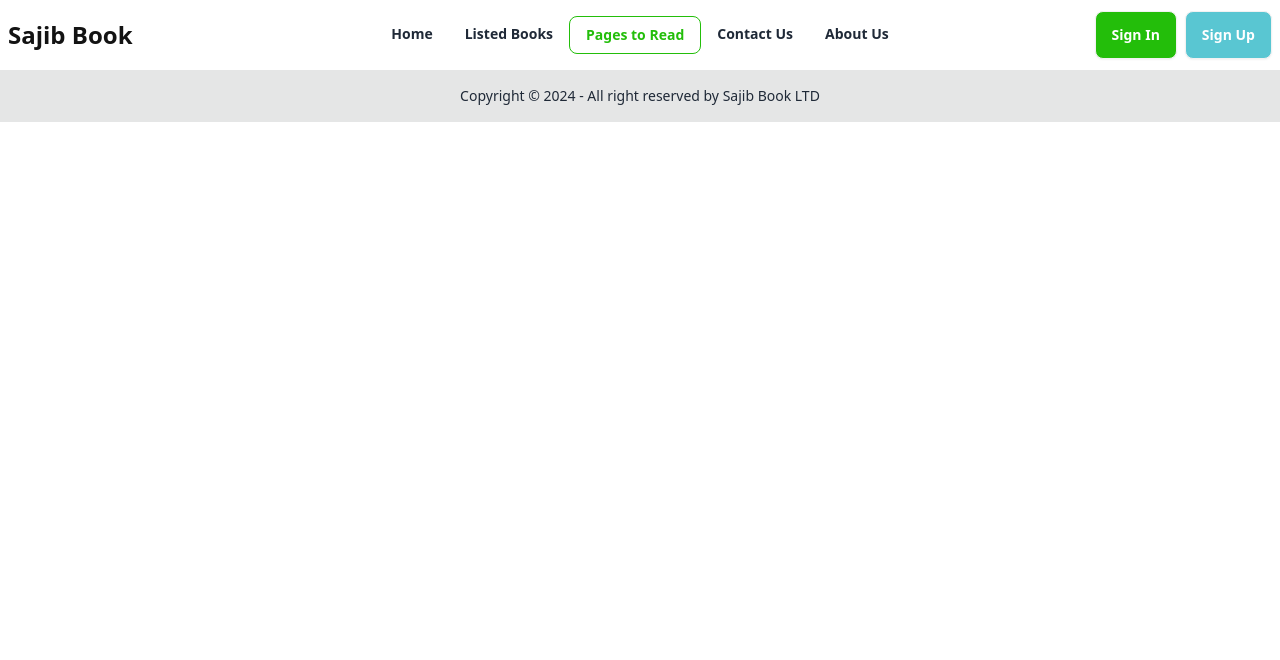
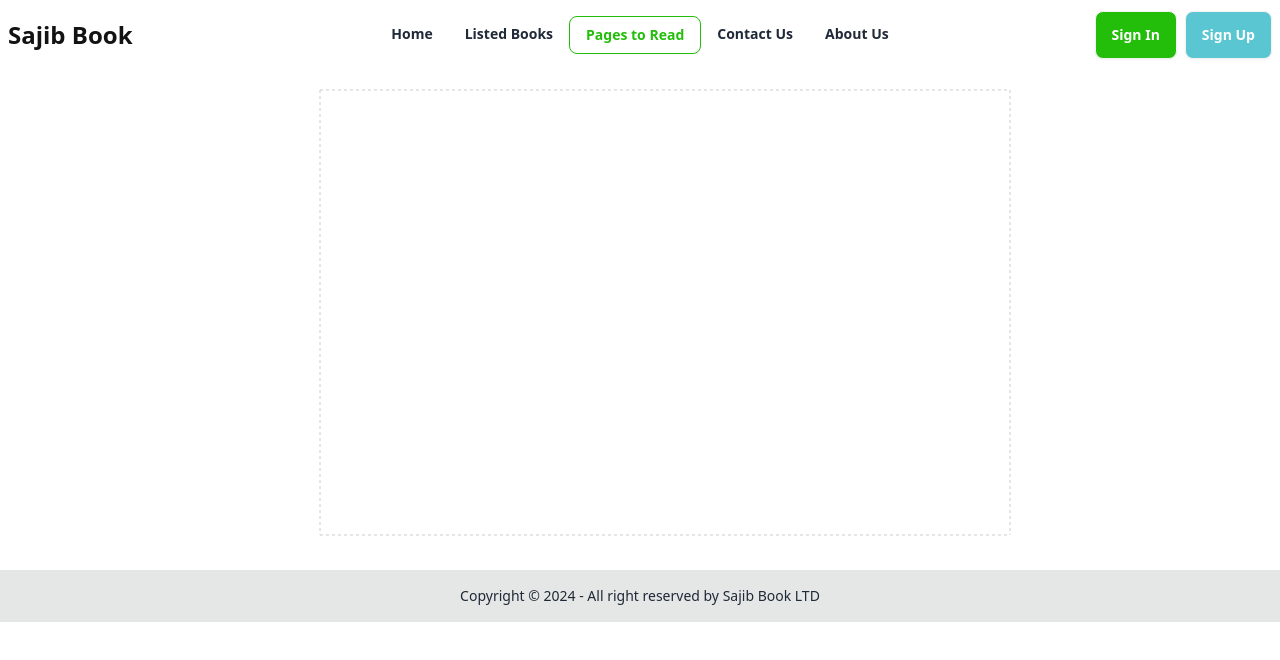
Before and after one commit to sajib689/assignment-eight-b9, a React (Vite) app: page /pagesread in a window 1280 px wide. Shown: the top 660 px of the page. Built offline with nearby package versions, Linux system fonts and the light colour scheme.

Commit message:
chart add success

```diff
--- a/package.json
+++ b/package.json
@@ -20,6 +20,7 @@
     "react-icons": "^5.0.1",
     "react-router-dom": "^6.22.3",
     "react-spinners": "^0.13.8",
+    "recharts": "^2.12.3",
     "sort-by": "^1.2.0"
   },
   "devDependencies": {
--- a/src/Components/BookDetails/BookDetails.jsx
+++ b/src/Components/BookDetails/BookDetails.jsx
@@ -26,6 +26,7 @@ const BookDetails = () => {
   const handleWishList = book => {
     saveWishlists(book)
  }
+
   return (
     <section className="dark:bg-gray-100 dark:text-gray-800">
       <div className="container flex flex-col justify-center p-6 mx-auto sm:py-12 lg:py-24 lg:flex-row lg:justify-between">
@@ -88,8 +89,8 @@ const BookDetails = () => {
             </tbody>
           </table>
           <div className="mt-5 flex gap-3">
-        <Link onClick={() => handleBook(book)} className="btn btn-active">Read</Link>
-        <Link  onClick={() => handleWishList(book)} className="btn btn-active btn-primary">Wishlist</Link>
+        <Link onClick={() => handleBook(book)} className="btn btn-active hover:bg-[#23BE0A] hover:text-white">Read</Link>
+        <Link  onClick={() => handleWishList(book)} className="btn btn-active bg-[#50B1C9] hover:bg-[#19829c] text-white">Wishlist</Link>
 
 
         </div>
--- a/src/Components/Header/Header.jsx
+++ b/src/Components/Header/Header.jsx
@@ -27,7 +27,7 @@ const Header = () => {
             className="menu menu-sm dropdown-content mt-3 z-[1] p-2 shadow bg-base-100 rounded-box w-52"
           >
             <li className="font-bold">
-            <NavLink to='/' className={({isActive}) => isActive ? 'font-bold border border-[#23BE0A] text-[#23BE0A] hover:text-[#23BE0A]' : 'font-bold'}>Home</NavLink>
+            <NavLink activeClassName=""  to='/' className={({isActive}) => isActive ? 'font-bold border border-[#23BE0A] text-[#23BE0A] hover:text-[#23BE0A]' : 'font-bold'}>Home</NavLink>
           </li>
           <li className="font-bold">
             <NavLink to='/listbooks' className={({isActive}) => isActive ? 'font-bold border border-[#23BE0A] text-[#23BE0A] hover:text-[#23BE0A]' : 'font-bold'}>Listed Books</NavLink>
@@ -48,7 +48,7 @@ const Header = () => {
       <div className="navbar-center hidden lg:flex">
         <ul className="menu menu-horizontal px-1">
         <li className="font-bold">
-            <NavLink to='/' className={({isActive}) => isActive ? 'font-bold border border-[#23BE0A] text-[#23BE0A] hover:text-[#23BE0A]' : 'font-bold'}>Home</NavLink>
+            <NavLink  to='/' className={({isActive}) => isActive ? 'font-bold border border-[#23BE0A] text-[#23BE0A] hover:text-[#23BE0A]' : 'font-bold'}>Home</NavLink>
           </li>
           <li className="font-bold">
             <NavLink to='/listbooks' className={({isActive}) => isActive ? 'font-bold border border-[#23BE0A] text-[#23BE0A] hover:text-[#23BE0A]' : 'font-bold'}>Listed Books</NavLink>
--- a/src/Components/PagesToRead/PagesToRead.jsx
+++ b/src/Components/PagesToRead/PagesToRead.jsx
@@ -1,10 +1,52 @@
+
+import { useEffect, useState } from 'react';
+import { BarChart, Bar, Cell, XAxis, YAxis, CartesianGrid } from 'recharts';
+import { getBooks } from '../Utilitis';
+
+
 
 
 const PagesToRead = () => {
+    const [books, setBooks] = useState([]);
+useEffect(() => {
+  const storeBooks = getBooks();
+  setBooks(storeBooks);
+}, []);
+
+const colors = ['#0088FE', '#00C49F', '#FFBB28', '#FF8042', 'red', 'pink'];
+
+const getPath = (x, y, width, height) => {
+    return `M${x},${y + height}C${x + width / 3},${y + height} ${x + width / 2},${y + height / 3}
+    ${x + width / 2}, ${y}
+    C${x + width / 2},${y + height / 3} ${x + (2 * width) / 3},${y + height} ${x + width}, ${y + height}
+    Z`;
+  };
+
+  const TriangleBar = (props) => {
+    const { fill, x, y, width, height } = props;
+
+    return <path d={getPath(x, y, width, height)} stroke="none" fill={fill} />;
+  };
     return (
-        <div>
+        <div className='flex justify-center items-center'>
+             <BarChart
 
+            width={800}
+            height={500}
+            data={books.map(book => ({ name: book.bookName, uv: book.totalPages }))}
+            margin={{ top: 20, right: 30, left: 20, bottom: 5 }}
+        >
+            <CartesianGrid strokeDasharray="3 3" />
+            <XAxis dataKey="name" />
+            <YAxis />
+            <Bar dataKey="uv" fill="#8884d8" shape={<TriangleBar />} label={{ position: 'top' }}>
+                {books.map((book, index) => (
+                    <Cell key={`cell-${index}`} fill={colors[index % 20]} />
+                ))}
+            </Bar>
+        </BarChart>
         </div>
+
     );
 };
 
```
Also changed, not shown: src/Components/ListedBooks/ListedBooks.jsx (line endings or trailing spaces), 1 other file (tests, documents, lock files or other folders).
